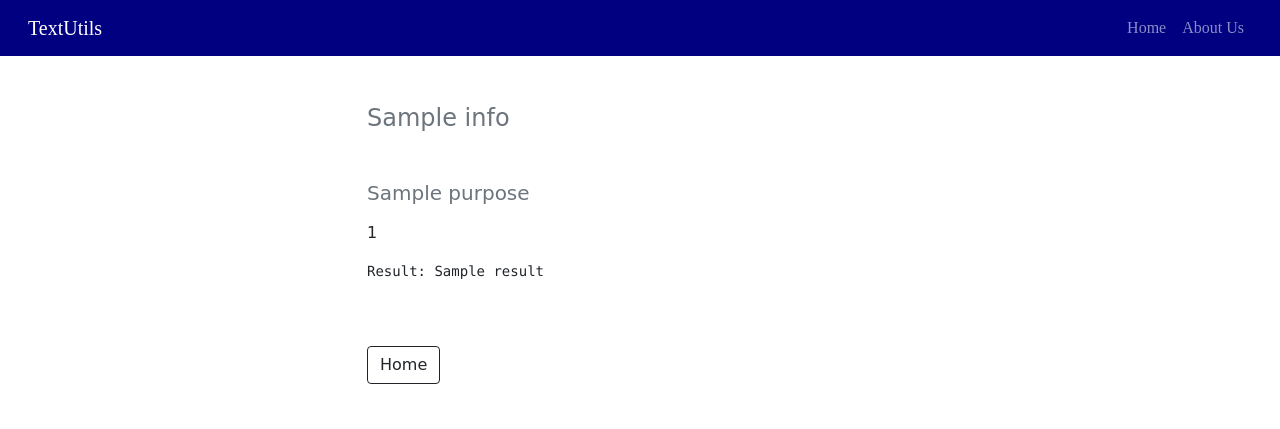
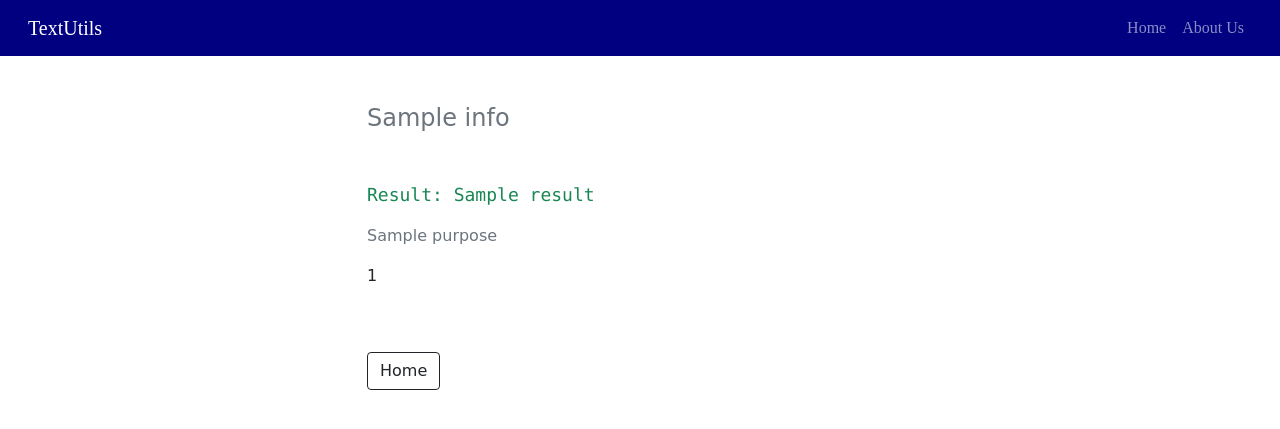
Before and after one commit to RinishaKhadgi/django-text-utils, a Django app: template templates/analyze.html in a window 1280 px wide. Shown: the top 429 px of the page. Run offline with Django 3.2, Linux system fonts and the light colour scheme; the template is opened without the code that fills it: most values are stand-ins (such as "Sample title", 1, 10 or a date in 2020).

Commit message:
Update analyze.html

```diff
--- a/templates/analyze.html
+++ b/templates/analyze.html
@@ -6,11 +6,11 @@
 <div class="row mt-5">
     <div class="col-md-10 offset-md-1 col-lg-6 offset-lg-3">
         <h4 class="mb-5 text-muted">{{ info }}</h4>
-        <h5 class="mb-3 text-muted">{{ purpose|join:" and " }}</h5>
+        <pre style="font-size:18px" class="mt-4 text-success">Result: {{ result }}</pre>
+        <p class="text-muted">{{ purpose|join:", " }}</p>
         {% if charCount %}
         <p>{{ charCount }}</p>
         {% endif %}
-        <pre>Result: {{ result }}</pre>
         <a href="/" class="btn btn-outline-dark mt-5">Home</a>
     </div>
 </div>
```
